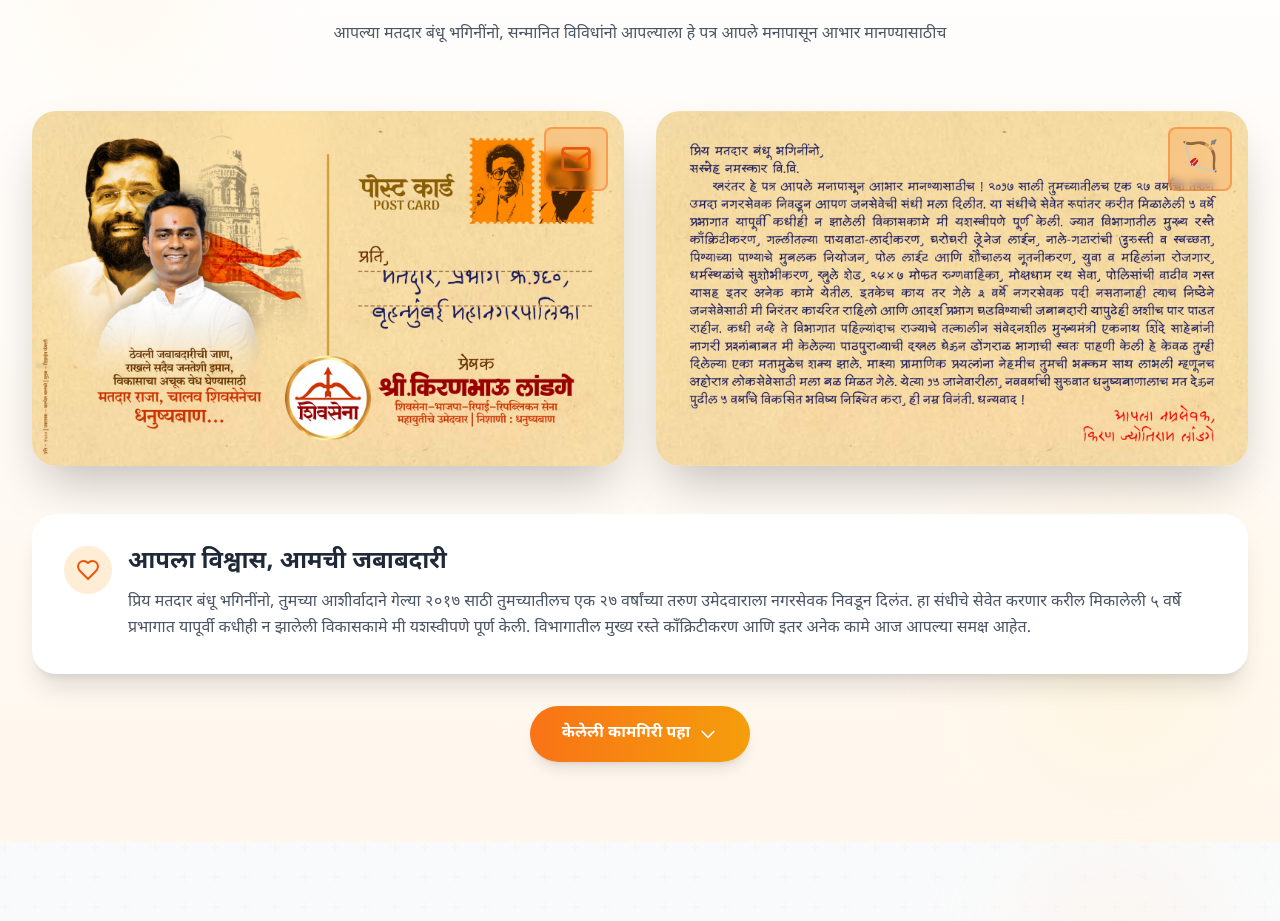
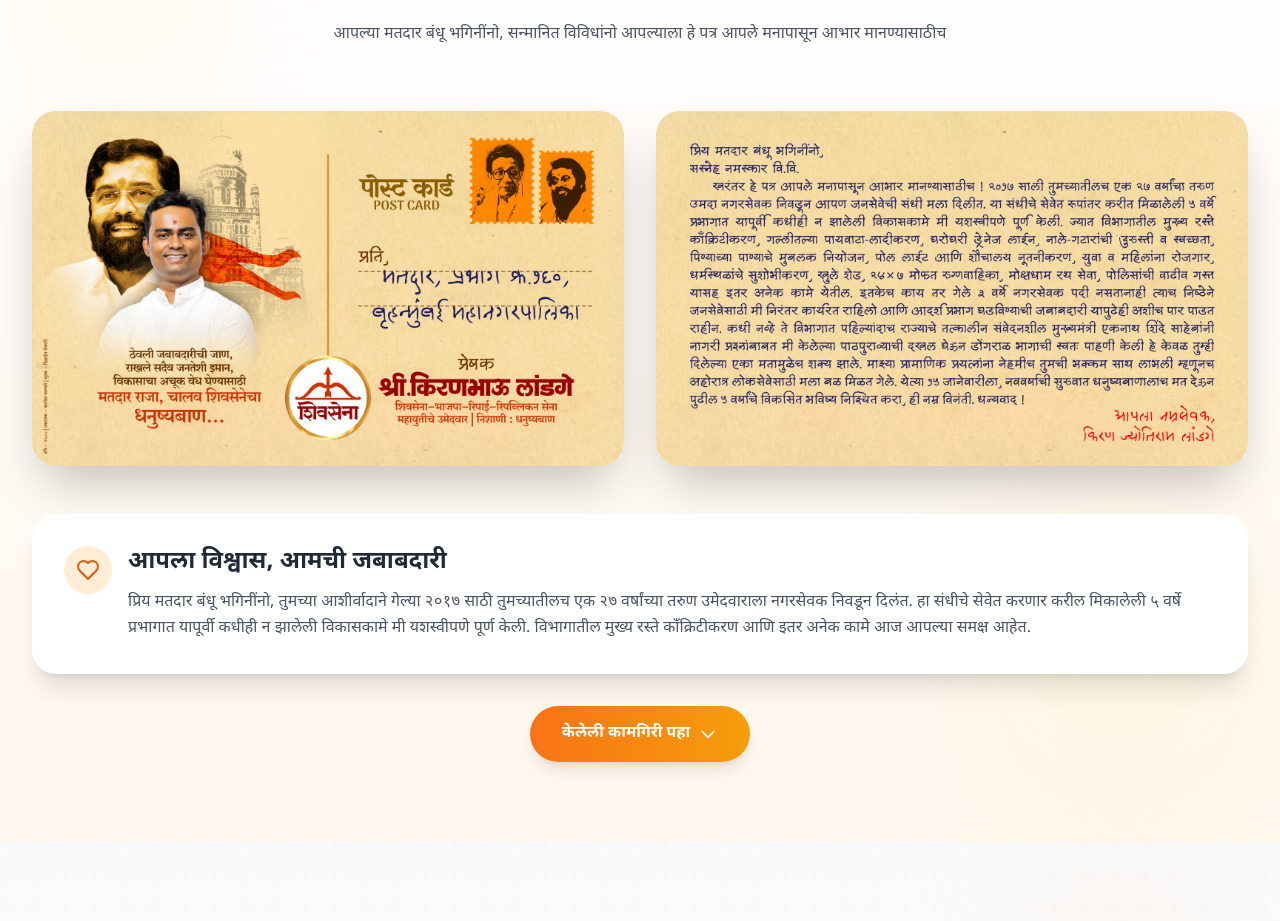
Before and after one commit to Hrithik5532/pragati-darshan, a React (Create React App) app: page / in a window 1280 px wide. Shown: the part 1171-2092 px from the top of the page. Built offline with nearby package versions, Linux system fonts and the light colour scheme.

Commit message:
fhfieufe

```diff
--- a/src/components/IntroSection.jsx
+++ b/src/components/IntroSection.jsx
@@ -66,9 +66,9 @@ const IntroSection = () => {
               </div>
 
               {/* Decorative stamp corner */}
-              <div className="absolute top-4 right-4 w-16 h-16 bg-orange-500/20 backdrop-blur-sm rounded-lg border-2 border-orange-500/50 flex items-center justify-center">
+              {/* <div className="absolute top-4 right-4 w-16 h-16 bg-orange-500/20 backdrop-blur-sm rounded-lg border-2 border-orange-500/50 flex items-center justify-center">
                 <Mail className="w-8 h-8 text-orange-600" />
-              </div>
+              </div> */}
             </div>
           </div>
 
@@ -91,9 +91,9 @@ const IntroSection = () => {
               </div>
 
               {/* Decorative Shiv Sena symbol */}
-              <div className="absolute top-4 right-4 w-16 h-16 bg-orange-500/20 backdrop-blur-sm rounded-lg border-2 border-orange-500/50 flex items-center justify-center">
+              {/* <div className="absolute top-4 right-4 w-16 h-16 bg-orange-500/20 backdrop-blur-sm rounded-lg border-2 border-orange-500/50 flex items-center justify-center">
                 <span className="text-3xl">🏹</span>
-              </div>
+              </div> */}
             </div>
           </div>
         </div>
```
